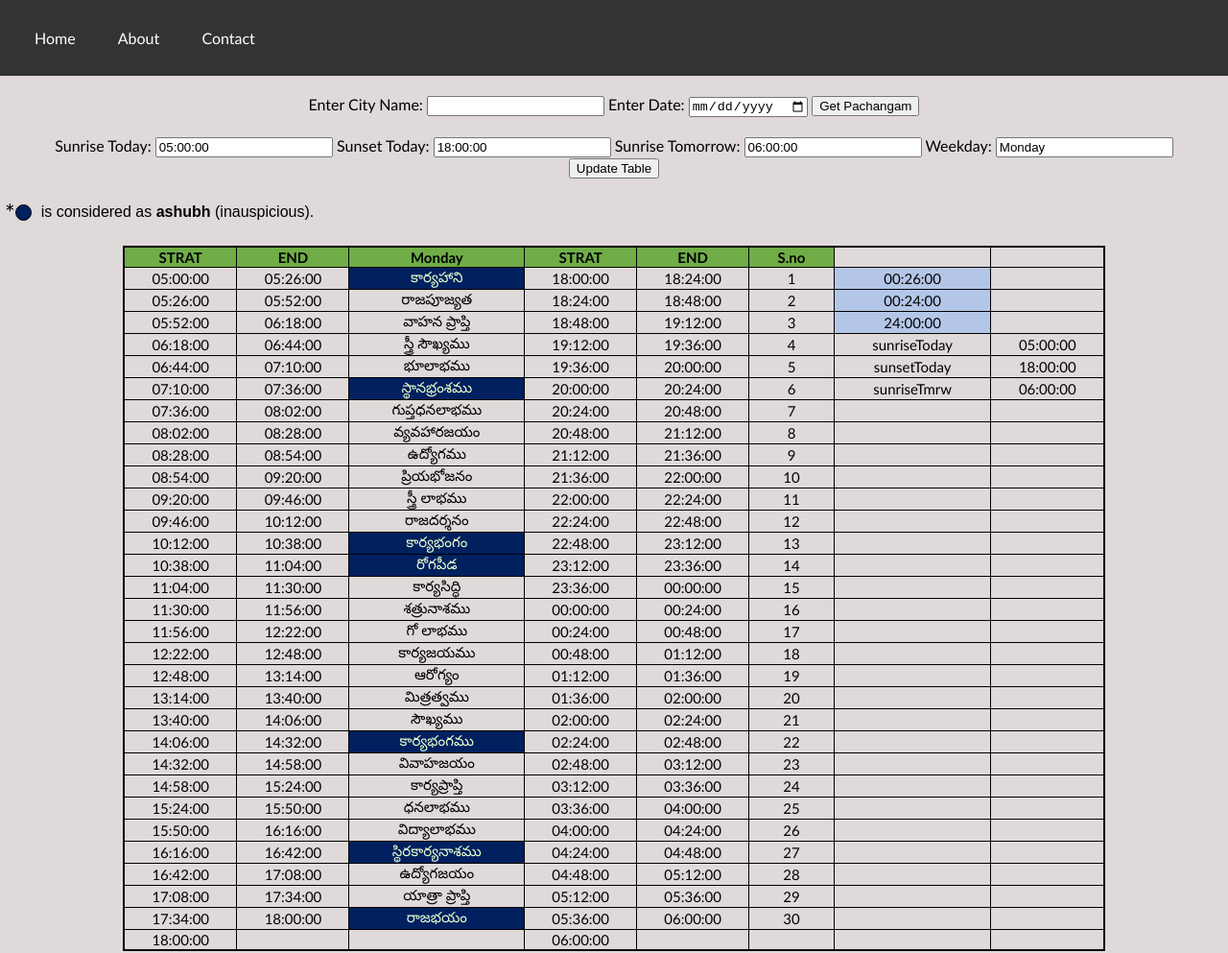
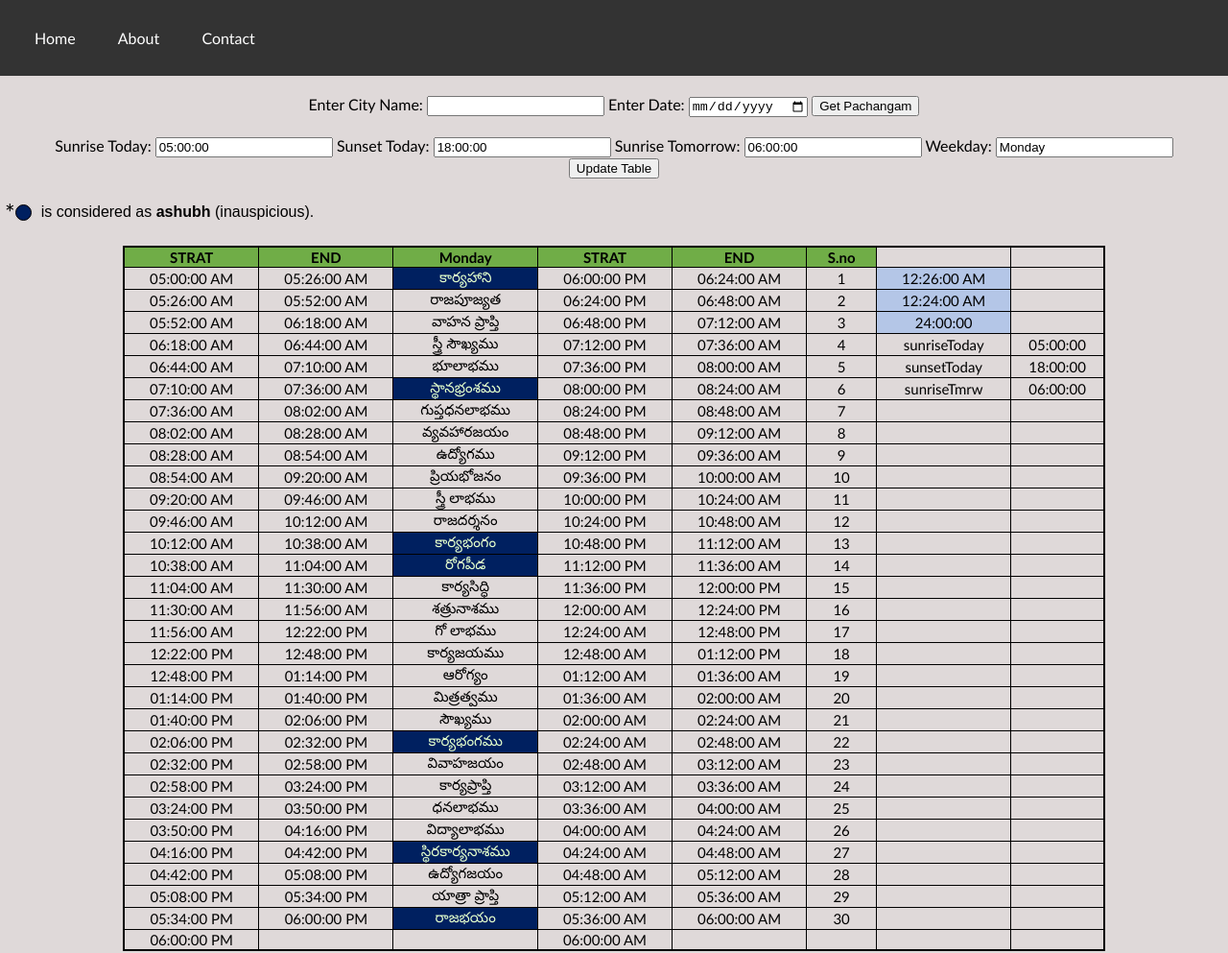
Before and after one commit to ucs200525/panchang2, a plain HTML site: page index.html in a window 1280 px wide. Shown: the top 993 px of the page at 96% size. Drawn offline with nearby package versions, Linux system fonts and the light colour scheme.

Commit message:
Update index.html

```diff
--- a/index.html
+++ b/index.html
@@ -548,11 +548,16 @@ function timeToSeconds(time) {
 
 function secondsToTime(seconds) {
     seconds = Math.round(seconds % 86400);
-    const hrs = Math.floor(seconds / 3600);
+    let hrs = Math.floor(seconds / 3600);
     const mins = Math.floor((seconds % 3600) / 60);
     const secs = seconds % 60;
-    return `${String(hrs).padStart(2, '0')}:${String(mins).padStart(2, '0')}:${String(secs).padStart(2, '0')}`;
+
+    const period = hrs >= 12 ? 'PM' : 'AM';
+    hrs = hrs % 12 || 12; // Convert 24-hour to 12-hour format and handle midnight (0 should be 12)
+
+    return `${String(hrs).padStart(2, '0')}:${String(mins).padStart(2, '0')}:${String(secs).padStart(2, '0')} ${period}`;
 }
+
 
 async function takeScreenshot() {
     const element = document.getElementById('tableToCapture');
@@ -755,7 +760,7 @@ for (let i = 0; i < rows.length; i++) {
             "Monday": [0, 5, 12, 13, 21, 26, 29],
             "Tuesday": [2, 3, 7, 8, 9, 11, 12, 13, 14, 15, 18, 20, 21, 22,24],
             "Wednesday": [0, 1, 4, 5, 6, 7, 9, 19, 27, 29], //28-
-            "Thursday": [2, 5, 8, 13, 14, 15, 16, 18, 19, 20, 23, 24, 27, 28],
+            "Thursday": [2, 5, 8, 11,13, 14, 15, 16, 18, 19, 20, 23, 24, 27, 28],
             "Friday": [1, 4, 6, 8, 14, 16, 18, 19, 22, 23, 24, 25, 26, 28],
             "Saturday": [0, 8, 9, 11, 12, 17, 22, 23, 25],
             "Sunday": [2, 3, 4, 5, 10, 14, 16, 19, 21, 23,24,25, 28]
```
